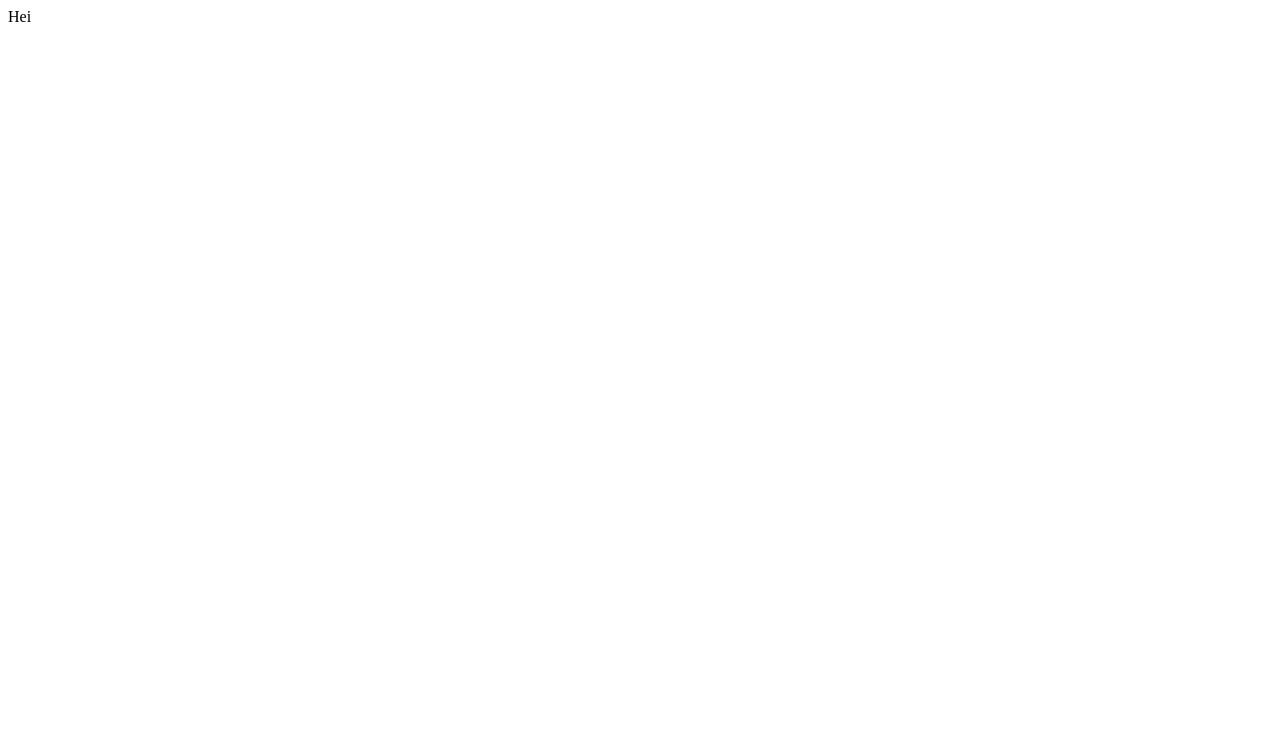
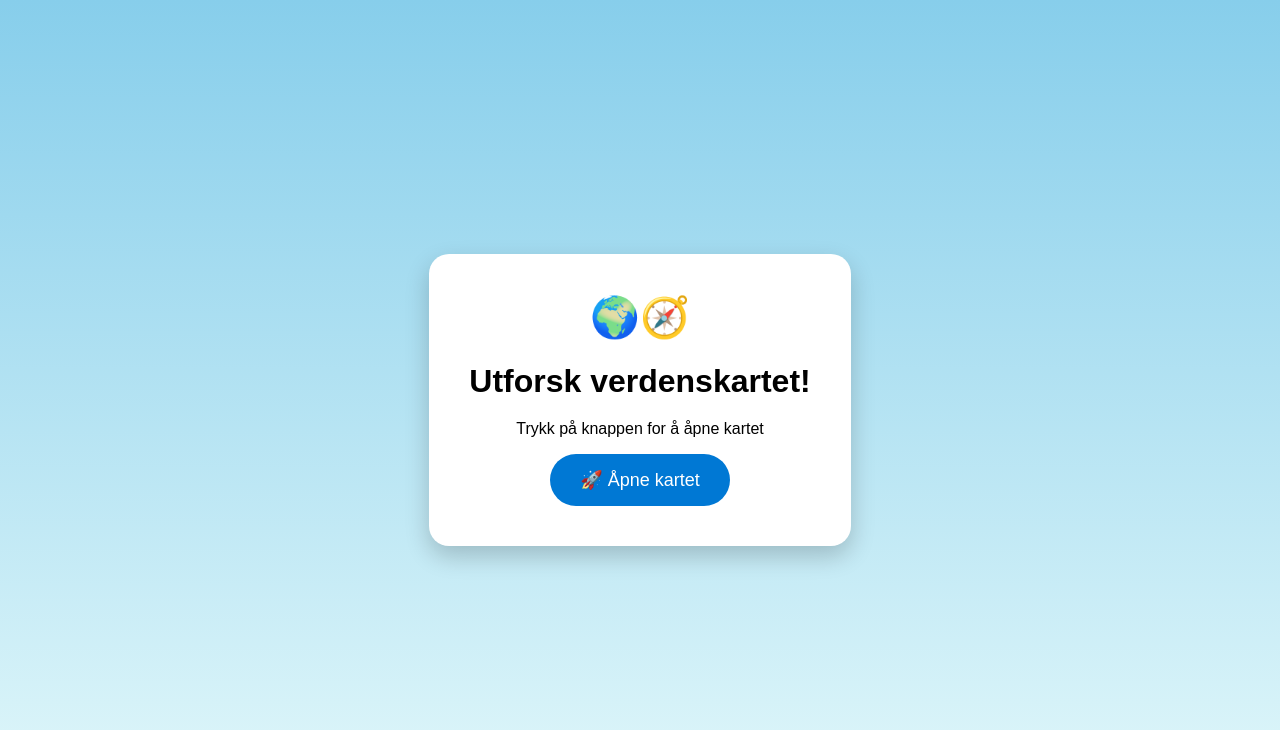
Before and after one commit to ellencathrinek/kart, a plain HTML site: page index.html in a window 1280 px wide. Drawn offline with Linux system fonts and the light colour scheme.

Commit message:
Update index.html
Første koden fra Copilot

```diff
--- a/index.html
+++ b/index.html
@@ -1 +1,71 @@
-Hei
+<!DOCTYPE html>
+<html lang="no">
+<head>
+    <meta charset="UTF-8">
+    <title>🌍 Verdenskart</title>
+    <style>
+        body {
+            margin: 0;
+            font-family: Arial, sans-serif;
+            background: linear-gradient(to bottom, #87ceeb, #e0f7fa);
+            display: flex;
+            justify-content: center;
+            align-items: center;
+            height: 100vh;
+            text-align: center;
+        }
+
+        .container {
+            background: white;
+            padding: 40px;
+            border-radius: 20px;
+            box-shadow: 0 10px 25px rgba(0,0,0,0.2);
+        }
+
+        h1 {
+            margin-bottom: 20px;
+        }
+
+        button {
+            font-size: 18px;
+            padding: 15px 30px;
+            border-radius: 50px;
+            border: none;
+            cursor: pointer;
+            background: #0078d4;
+            color: white;
+            transition: all 0.25s ease;
+        }
+
+        button:hover {
+            background: #005fa3;
+            transform: scale(1.1) rotate(-2deg);
+        }
+
+        .emoji {
+            font-size: 40px;
+            margin-bottom: 15px;
+        }
+    </style>
+</head>
+<body>
+    <div class="container">
+        <div class="emoji">🌍🧭</div>
+        <h1>Utforsk verdenskartet!</h1>
+        <p>Trykk på knappen for å åpne kartet</p>
+
+        <button onclick="openMap()">
+            🚀 Åpne kartet
+        </button>
+    </div>
+
+    <script>
+        function openMap() {
+            window.open(
+                "https://www.eriksberg.no/Maps/World/?config=https://raw.githubusercontent.com/ellencathrinek/kart/main/mapconfig.json",
+                "_blank"
+            );
+        }
+    </script>
+</body>
+</html>
```
